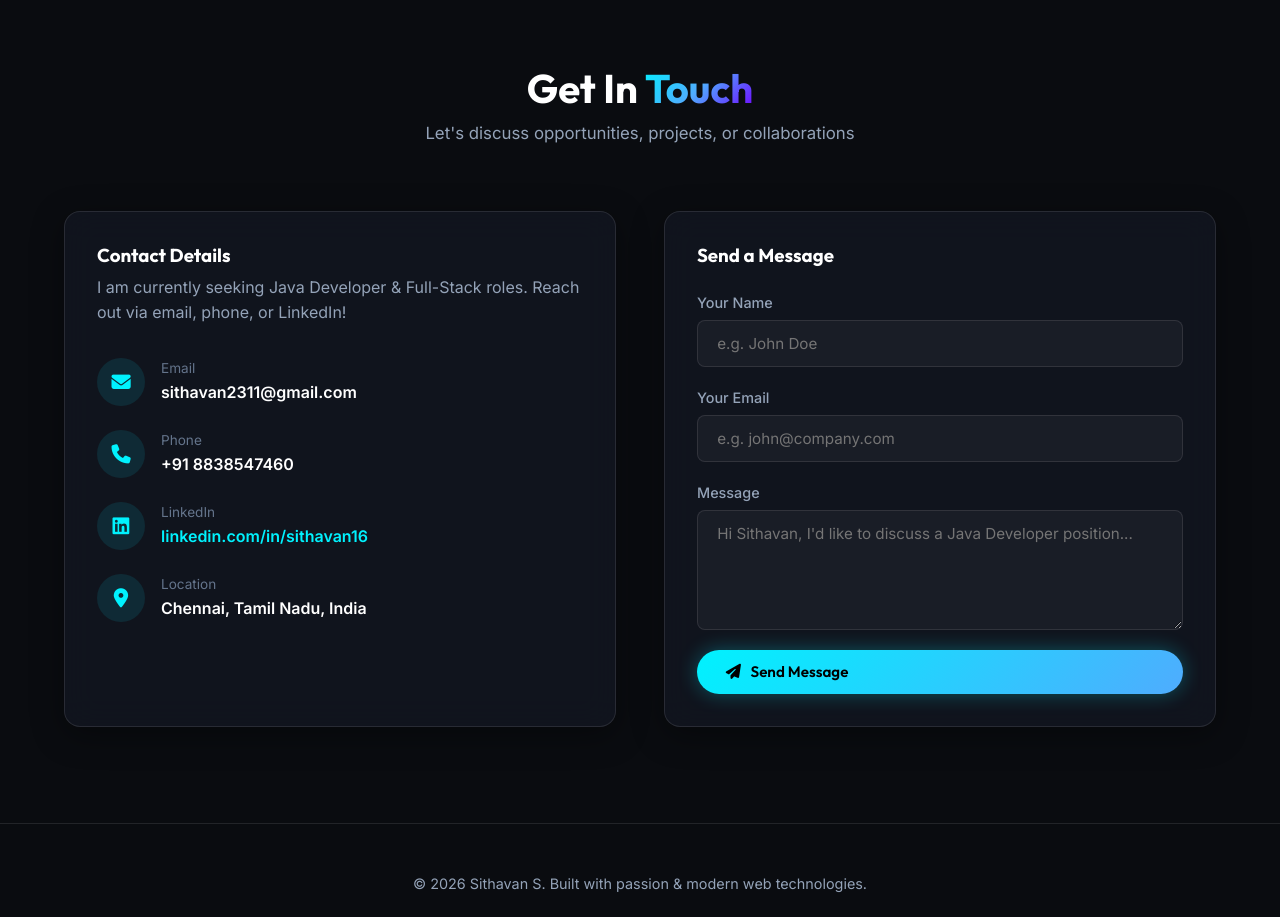
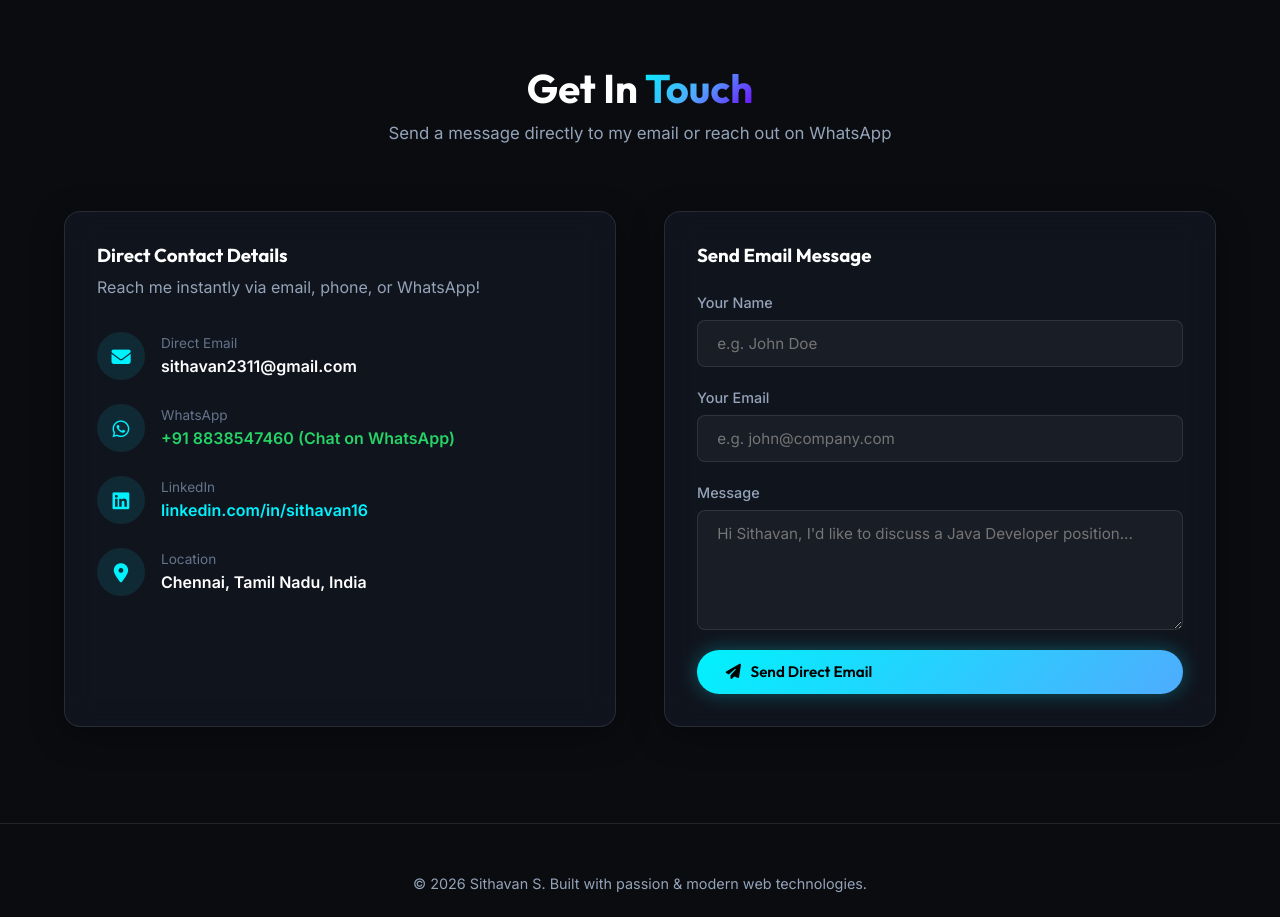
Before and after one commit to Sithavan2311/sithavan-portfolio, a website: page index.html in a window 1280 px wide. Shown: the part 5060-5977 px from the top of the page. Drawn offline with Linux system fonts and the light colour scheme.

Commit message:
Added direct mailto and WhatsApp contact integration

```diff
--- a/app.js
+++ b/app.js
@@ -93,7 +93,7 @@ function initResumeModal() {
   }
 }
 
-/* Contact Form Feedback */
+/* Contact Form Handler - Mailto & Direct Email Fallback */
 function initContactForm() {
   const contactForm = document.getElementById('contactForm');
 
@@ -103,9 +103,16 @@ function initContactForm() {
 
       const name = document.getElementById('senderName').value;
       const email = document.getElementById('senderEmail').value;
+      const message = document.getElementById('senderMessage').value;
 
-      showToast(`Thank you ${name}! Your message has been sent successfully.`);
-      contactForm.reset();
+      // Construct mailto link
+      const subject = encodeURIComponent(`Portfolio Contact from ${name}`);
+      const body = encodeURIComponent(`Name: ${name}\nEmail: ${email}\n\nMessage:\n${message}`);
+
+      // Open email client
+      window.location.href = `mailto:sithavan2311@gmail.com?subject=${subject}&body=${body}`;
+
+      showToast(`Thank you ${name}! Opening your email client to send to sithavan2311@gmail.com`);
     });
   }
 }
--- a/index.html
+++ b/index.html
@@ -369,28 +369,28 @@
     <div class="container">
       <div class="section-header">
         <h2 class="section-title">Get In <span class="gradient-text">Touch</span></h2>
-        <p class="section-subtitle">Let's discuss opportunities, projects, or collaborations</p>
+        <p class="section-subtitle">Send a message directly to my email or reach out on WhatsApp</p>
       </div>
 
       <div class="contact-grid">
         <div class="glass-card">
-          <h3>Contact Details</h3>
-          <p style="color: var(--text-muted); margin-top: 0.5rem;">I am currently seeking Java Developer & Full-Stack roles. Reach out via email, phone, or LinkedIn!</p>
+          <h3>Direct Contact Details</h3>
+          <p style="color: var(--text-muted); margin-top: 0.5rem;">Reach me instantly via email, phone, or WhatsApp!</p>
 
           <div class="contact-info-list">
             <div class="contact-item">
               <div class="contact-icon"><i class="fas fa-envelope"></i></div>
               <div>
-                <p style="font-size: 0.85rem; color: var(--text-dim);">Email</p>
+                <p style="font-size: 0.85rem; color: var(--text-dim);">Direct Email</p>
                 <a href="mailto:sithavan2311@gmail.com" style="font-weight: 600; color: #fff;">sithavan2311@gmail.com</a>
               </div>
             </div>
 
             <div class="contact-item">
-              <div class="contact-icon"><i class="fas fa-phone"></i></div>
+              <div class="contact-icon"><i class="fab fa-whatsapp"></i></div>
               <div>
-                <p style="font-size: 0.85rem; color: var(--text-dim);">Phone</p>
-                <a href="tel:+918838547460" style="font-weight: 600; color: #fff;">+91 8838547460</a>
+                <p style="font-size: 0.85rem; color: var(--text-dim);">WhatsApp</p>
+                <a href="https://wa.me/918838547460?text=Hi%20Sithavan,%20I%20saw%20your%20portfolio..." target="_blank" style="font-weight: 600; color: #25D366;">+91 8838547460 (Chat on WhatsApp)</a>
               </div>
             </div>
 
@@ -413,7 +413,7 @@
         </div>
 
         <div class="glass-card">
-          <h3>Send a Message</h3>
+          <h3>Send Email Message</h3>
           <form class="contact-form" id="contactForm" style="margin-top: 1.5rem;">
             <div class="form-group">
               <label for="senderName">Your Name</label>
@@ -427,7 +427,7 @@
               <label for="senderMessage">Message</label>
               <textarea id="senderMessage" class="form-textarea" placeholder="Hi Sithavan, I'd like to discuss a Java Developer position..." required></textarea>
             </div>
-            <button type="submit" class="btn btn-primary"><i class="fas fa-paper-plane"></i> Send Message</button>
+            <button type="submit" class="btn btn-primary"><i class="fas fa-paper-plane"></i> Send Direct Email</button>
           </form>
         </div>
       </div>
```
